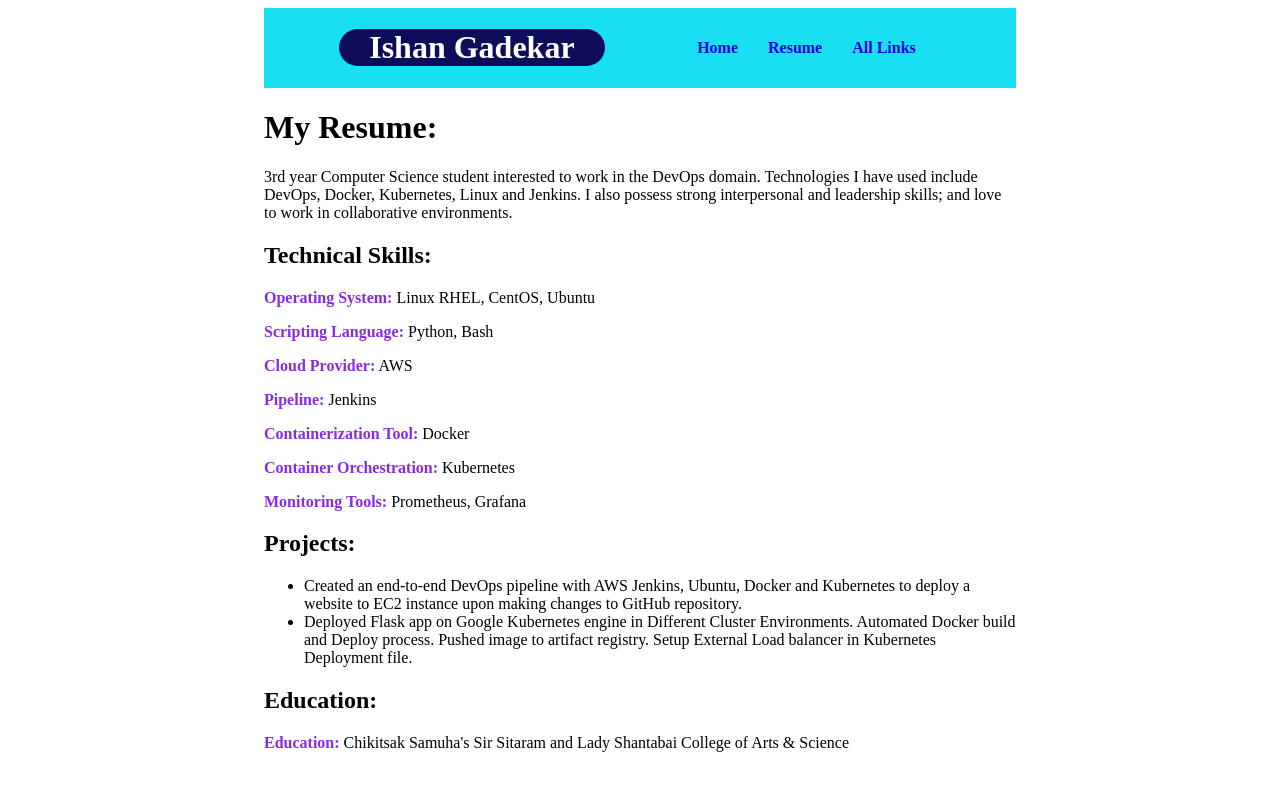
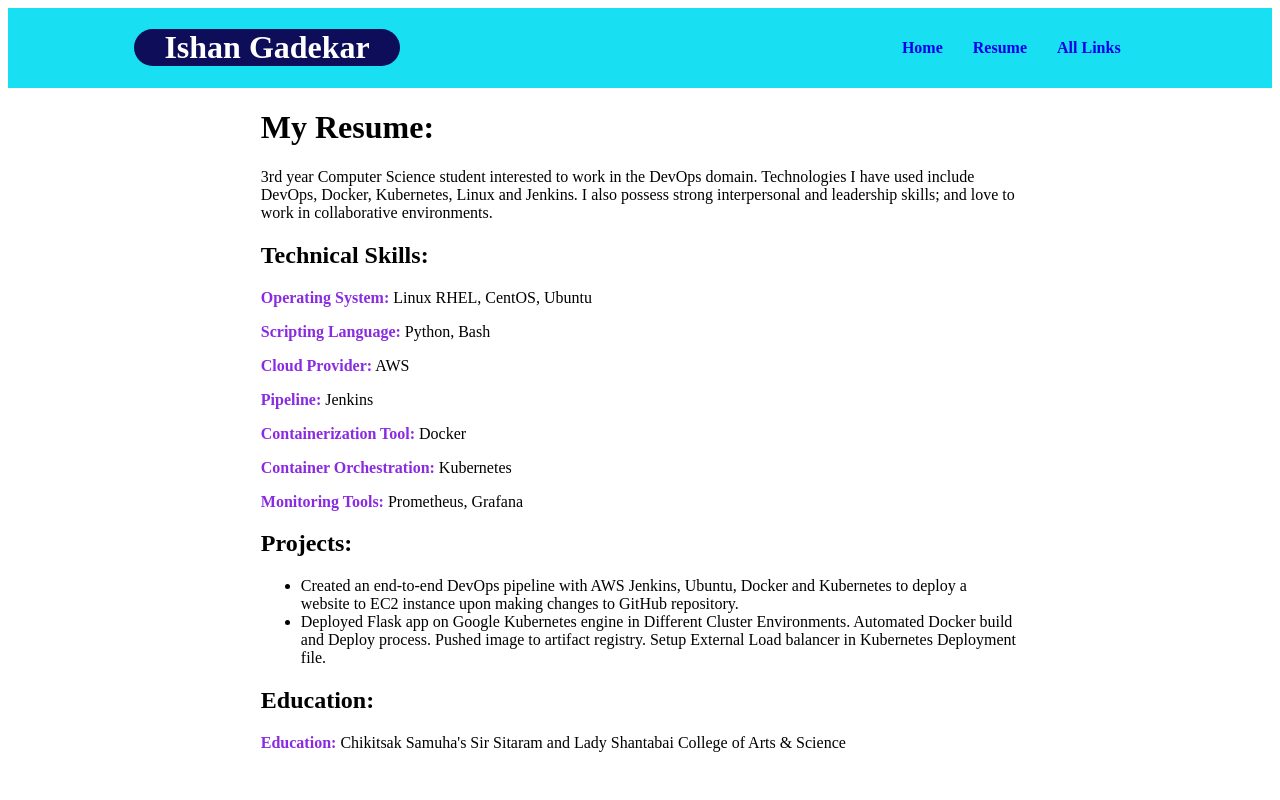
Before and after one commit to ishxn69/tycs-proj1, a Flask app: page /resume in a window 1280 px wide. Run offline with Flask 3, Linux system fonts and the light colour scheme.

Commit message:
Update resume.html

```diff
--- a/templates/resume.html
+++ b/templates/resume.html
@@ -13,10 +13,11 @@
             }
         </style>
     </head>
-    <body style="text-align: left; padding: 0 20% 0 20%;">
+    <body style="text-align: left;">
         {% extends "template.html" %}
         {% block content %}
 
+        <div style = "padding: 0 20% 0 20%;">
         <h1> My Resume: </h1>
 
         <p>3rd year Computer Science student interested to work in the DevOps domain. Technologies I have used include DevOps, Docker, Kubernetes, Linux and Jenkins. I also possess strong interpersonal and leadership skills; and love to work in collaborative environments.</p>
@@ -38,7 +39,7 @@
 
         <h2>Education:</h2>
         <p><span>Education:</span> Chikitsak Samuha's Sir Sitaram and Lady Shantabai College of Arts & Science</p>
-
+        </div>
         {% endblock %}
     </body>
 </html>
```
